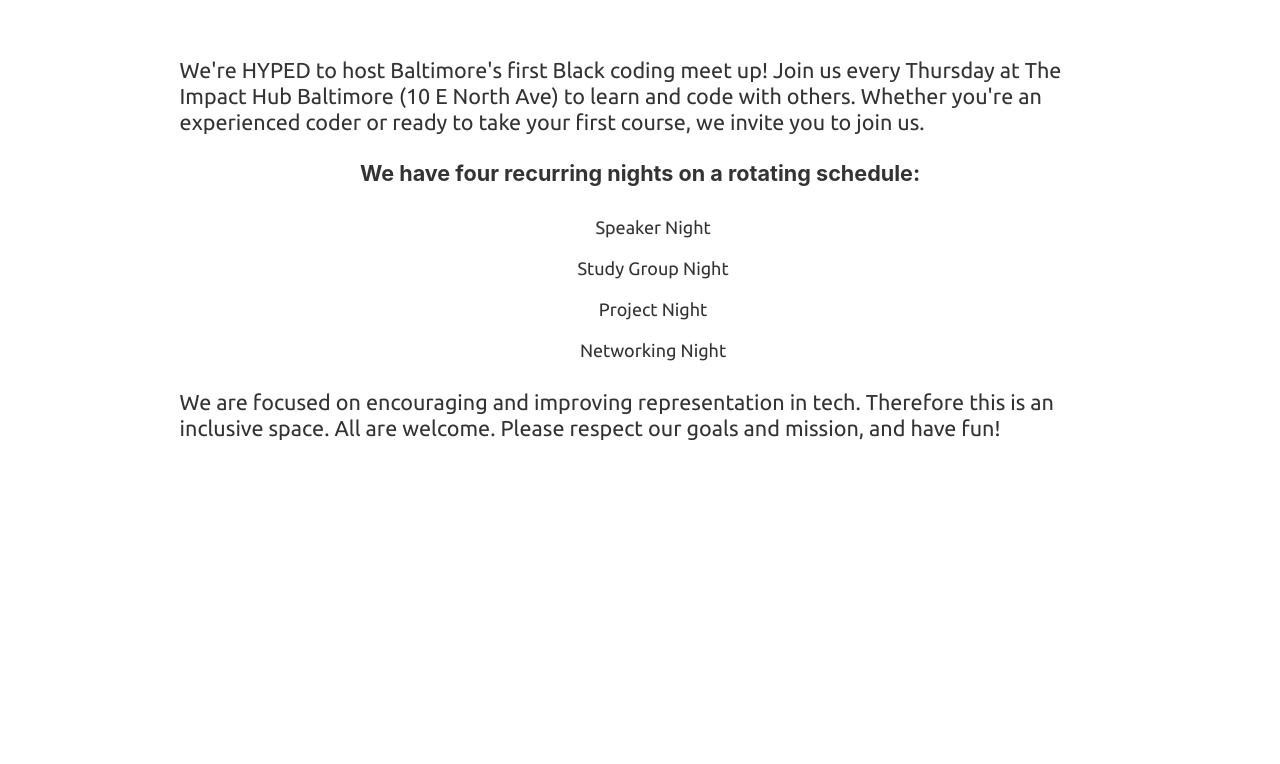
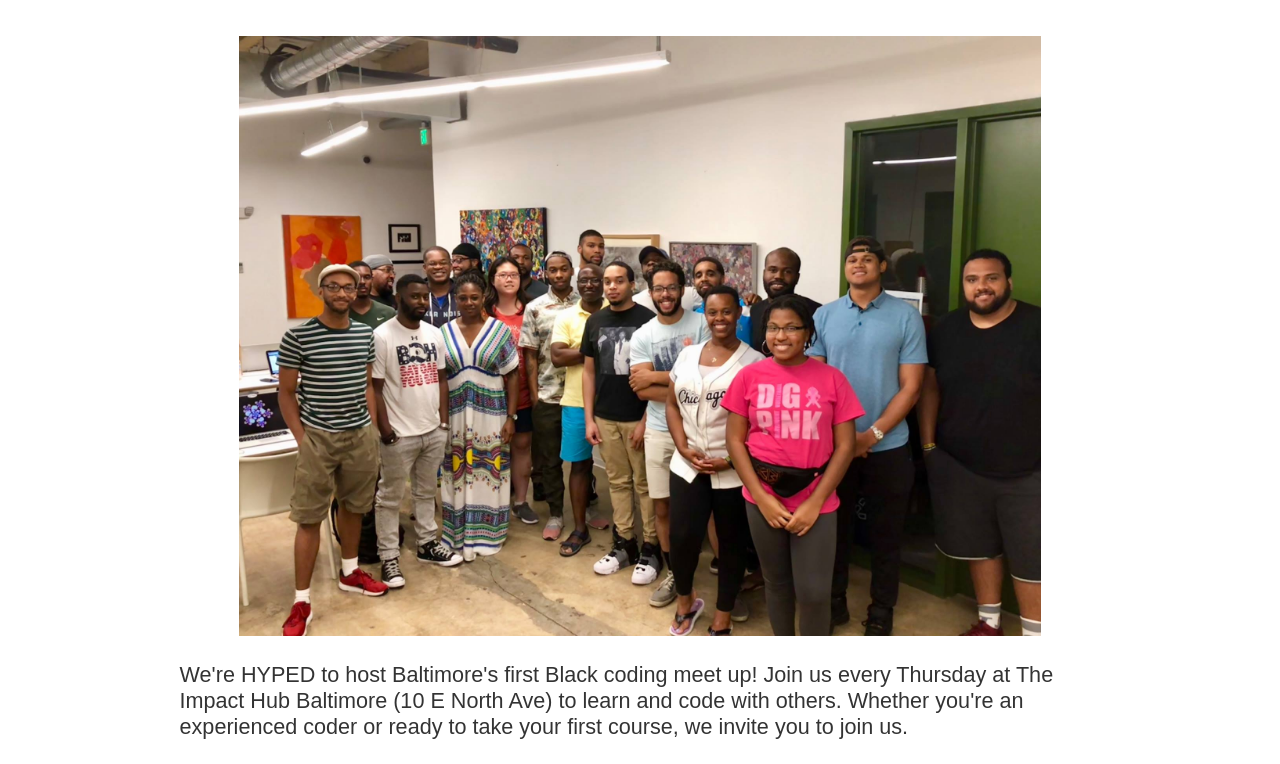
Before and after one commit to baltimoreblacktechies/bbt-site-v2, a Gatsby site: page / in a window 1280 px wide. Shown: the part 242-1006 px from the top of the page. Before the commit the page ends 800 px from the top, so only its background shows below. Built offline with nearby package versions, Linux system fonts and the light colour scheme; Gatsby itself is replaced by a stand-in of ours.

Commit message:
Added main BBT image

```diff
--- a/src/components/layout.css
+++ b/src/components/layout.css
@@ -1,7 +1,7 @@
-@import url('https://fonts.googleapis.com/css?family=Ubuntu');
+@import url('https://fonts.googleapis.com/css?family=Roboto');
 
 html {
-  font-family: 'Ubuntu', sans-serif;
+  font-family: 'Roboto', sans-serif;
   -ms-text-size-adjust: 100%;
   -webkit-text-size-adjust: 100%;
 }
--- a/src/pages/index.js
+++ b/src/pages/index.js
@@ -3,6 +3,7 @@ import ButtonNav from '../components/ButtonNav'
 import styled from 'styled-components'
 
 import Layout from '../components/layout'
+import bbtechies from '../images/bbtechies.jpg'
 
 const HeaderSection = styled.section`
   text-align: center;
@@ -11,6 +12,12 @@ const HeaderSection = styled.section`
 const Section = styled.section`
   margin-top: 1em;
   font-size: 1.2em;
+`
+const HeaderImage = styled.img`
+  display: block;
+  margin-left: auto;
+  margin-right: auto;
+  height: 600px;
 `
 
 const ListWrapper = styled.section`
@@ -35,6 +42,7 @@ const IndexPage = () => (
     <HeaderSection>
       <h1>Black + Techie = Us</h1>
     </HeaderSection>
+    <HeaderImage src={bbtechies} alt="BB Techies Image" />
     <Section>
       We're HYPED to host Baltimore's first Black coding meet up! Join us every
       Thursday at The Impact Hub Baltimore (10 E North Ave) to learn and code
@@ -42,7 +50,9 @@ const IndexPage = () => (
       ready to take your first course, we invite you to join us.
     </Section>
     <ListWrapper>
-      <ListTitle>We have four recurring nights on a rotating schedule:</ListTitle>
+      <ListTitle>
+        We have four recurring nights on a rotating schedule:
+      </ListTitle>
       <List>
         <ListItem>Speaker Night</ListItem>
         <ListItem>Study Group Night</ListItem>
```
Also changed, not shown: src/images/bbtechies.jpg (added).
